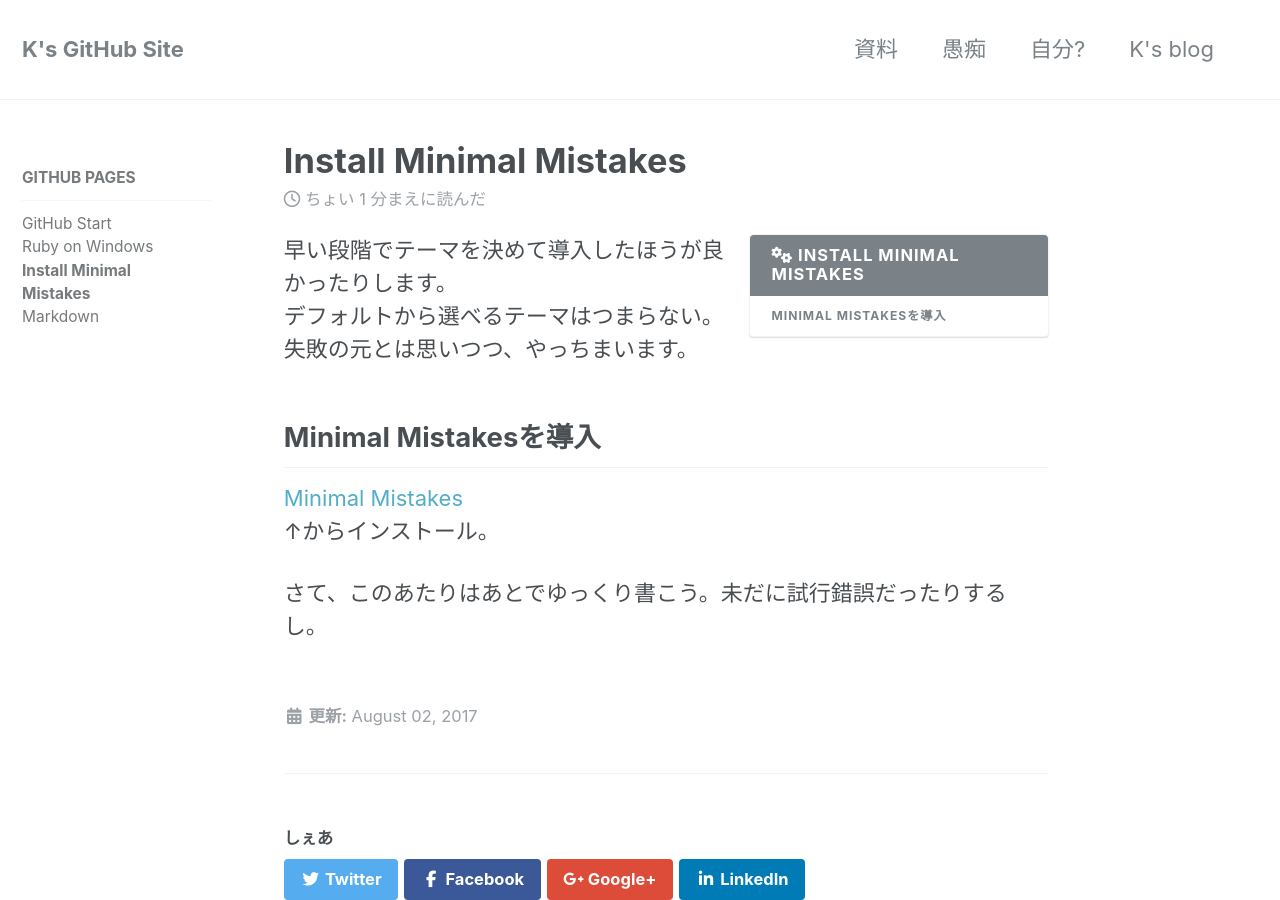
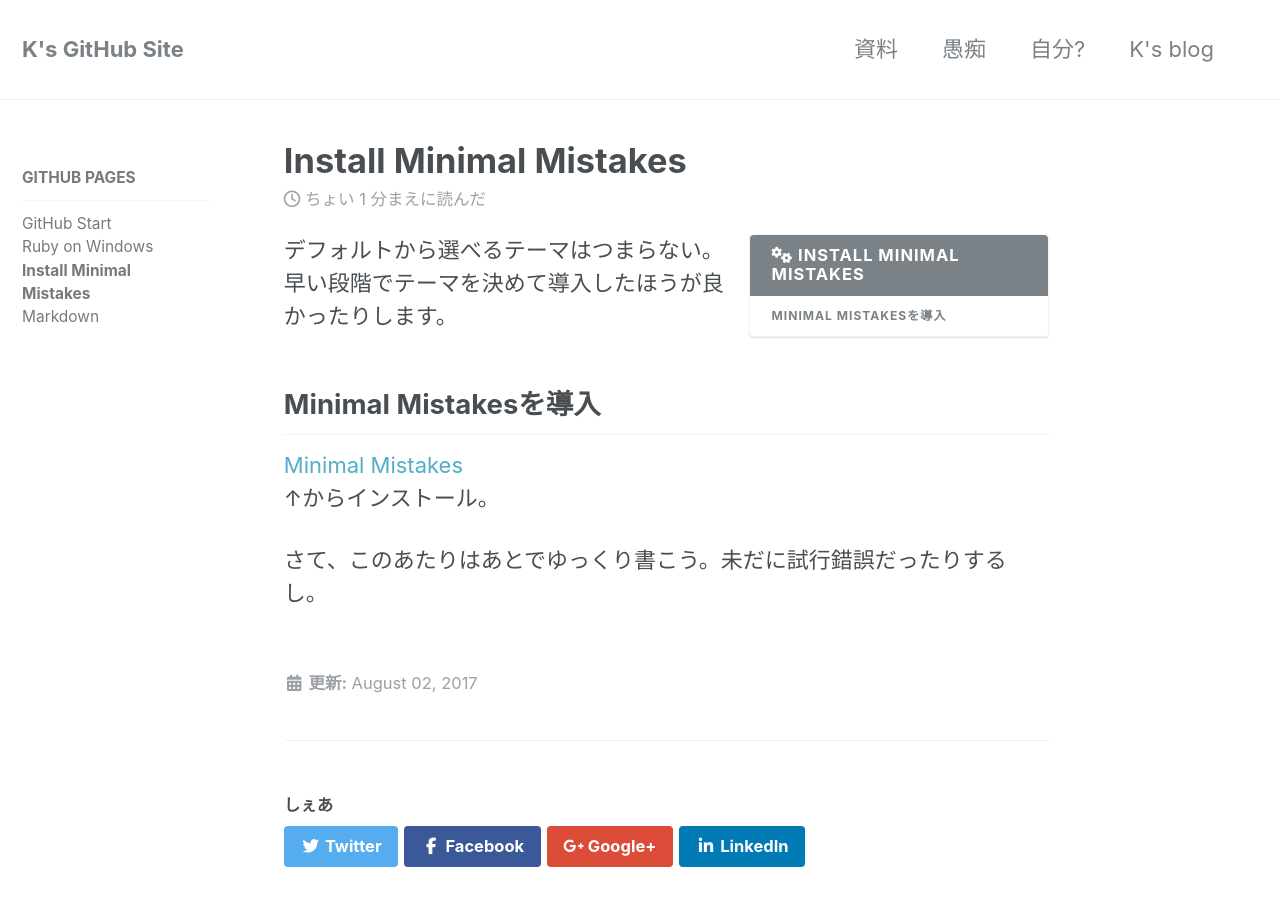
Before and after one commit to laureltreetop/laureltreetop.github.io, a Jekyll site: the page built from _docs/02-install-minimal-mistakes.md, in a window 1280 px wide and 900 px high. Built offline with Jekyll 4.4.1, drawn with Linux system fonts in a browser that asks for light colours; nearby versions of some CDN libraries.

Commit message:
Update 02-install-minimal-mistakes.md

```diff
--- a/_docs/02-install-minimal-mistakes.md
+++ b/_docs/02-install-minimal-mistakes.md
@@ -4,9 +4,8 @@
 permalink: /docs/minimal-mistakes/
 ---
 {% include toc icon="gears" title="Install Minimal Mistakes" %}
+デフォルトから選べるテーマはつまらない。
 早い段階でテーマを決めて導入したほうが良かったりします。
-デフォルトから選べるテーマはつまらない。
-失敗の元とは思いつつ、やっちまいます。
 
 ## Minimal Mistakesを導入
 
```
